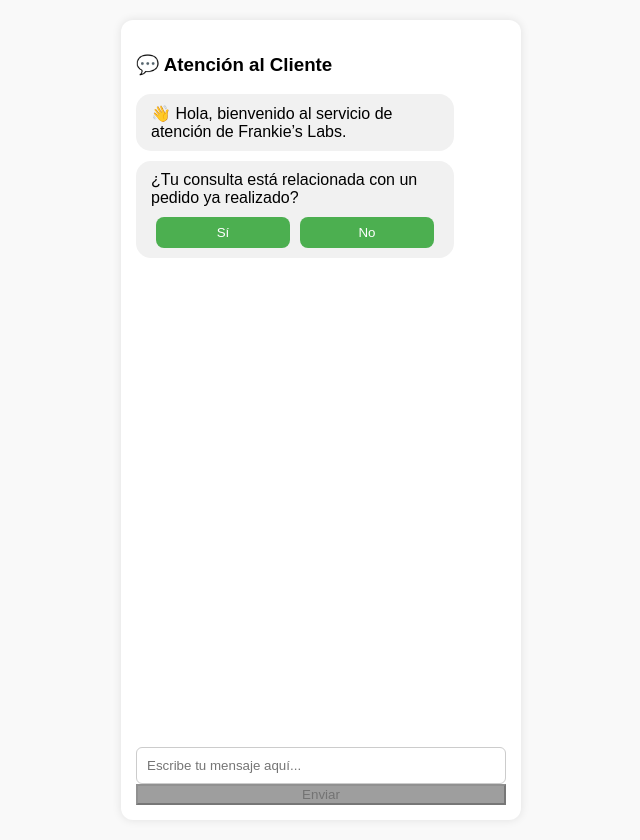
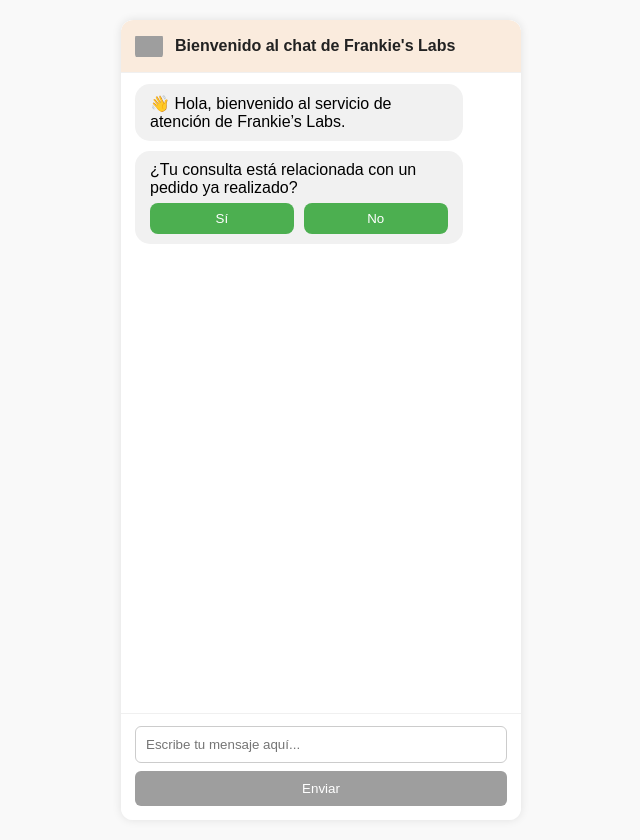
Before and after one commit to Carlos1528455454/frankieslabs-chatbot, a website: page public/index.html in a window 1280 px wide. Shown: the whole page, without its empty margins (319-959 px from the left). Drawn offline with Linux system fonts and the light colour scheme; grey boxes are pictures that could not be loaded.

Commit message:
Update index.html

```diff
--- a/public/index.html
+++ b/public/index.html
@@ -16,7 +16,6 @@
       max-width: 400px;
       width: 100%;
       margin: 20px auto;
-      padding: 15px;
       border: none;
       border-radius: 12px;
       background-color: white;
@@ -25,31 +24,55 @@
       flex-direction: column;
       height: 100vh;
       box-sizing: border-box;
+      overflow: hidden;
+    }
+
+    /* Header del chat */
+    .chat-header {
+      display: flex;
+      align-items: center;
+      gap: 12px;
+      padding: 12px 14px;
+      border-top-left-radius: 12px;
+      border-top-right-radius: 12px;
+      background: #FAEBDD; /* << Cambia aquí el color del header si quieres otro */
+      box-shadow: 0 1px 0 rgba(0,0,0,0.06);
+      z-index: 2;
+    }
+    .chat-header img {
+      width: 28px;
+      height: 28px;
+      border-radius: 6px;
+      object-fit: contain;
+      flex-shrink: 0;
+    }
+    .chat-header .title {
+      font-size: 16px;
+      font-weight: 700;
+      color: #222;
+      line-height: 1.2;
     }
 
     #messages {
       flex-grow: 1;
       overflow-y: auto;
-      margin-bottom: 10px;
+      padding: 12px 14px;
       display: flex;
       flex-direction: column;
-      padding-right: 10px;
+      gap: 10px;
     }
 
     .bubble {
       padding: 10px 15px;
       border-radius: 15px;
-      margin-bottom: 10px;
       max-width: 80%;
       word-wrap: break-word;
     }
-
     .message-user {
       background-color: #e0f7fa;
       align-self: flex-end;
       margin-left: auto;
     }
-
     .message-bot {
       background-color: #f1f1f1;
       align-self: flex-start;
@@ -59,12 +82,11 @@
     .button-group {
       display: flex;
       justify-content: space-between;
-      margin-top: 10px;
+      gap: 10px;
+      margin-top: 6px;
     }
-
     .chat-btn {
       flex: 1;
-      margin: 0 5px;
       padding: 8px;
       background-color: #4CAF50;
       color: white;
@@ -73,32 +95,43 @@
       cursor: pointer;
     }
 
+    /* Área de entrada */
+    .input-area {
+      display: flex;
+      flex-direction: column;
+      gap: 8px;
+      padding: 12px 14px 14px;
+      border-top: 1px solid rgba(0,0,0,0.06);
+      background: #fff;
+    }
     #inputMessage {
       width: 100%;
       padding: 10px;
       border-radius: 6px;
       border: 1px solid #ccc;
-      margin-top: 10px;
       box-sizing: border-box;
     }
 
-    /* Botón activo */
+    /* Botón activo/desactivo con transición */
+    #sendBtn {
+      width: 100%;
+      padding: 10px;
+      border: none;
+      border-radius: 6px;
+      color: #fff;
+      cursor: pointer;
+      transition: background-color 0.3s ease, box-shadow 0.3s ease;
+    }
     #sendBtn:enabled {
       background-color: #4CAF50;
-      transition: background-color 0.3s ease, box-shadow 0.3s ease;
     }
-
-    /* Botón activo con efecto al habilitarse */
     #sendBtn:enabled:hover {
       background-color: #45a049;
       box-shadow: 0 0 8px rgba(76, 175, 80, 0.5);
     }
-
-    /* Botón deshabilitado */
     #sendBtn:disabled {
       background-color: #9e9e9e;
       cursor: not-allowed;
-      transition: background-color 0.3s ease;
     }
 
     @media (max-width: 480px) {
@@ -106,18 +139,28 @@
         max-width: 95vw;
         height: 100vh;
         margin: 10px auto;
-        padding: 10px;
       }
+      .chat-header .title { font-size: 15px; }
+      .chat-header img { width: 26px; height: 26px; }
     }
   </style>
 </head>
 <body>
   <div id="chat" role="main" aria-label="Chat de atención al cliente">
-    <h3>💬 Atención al Cliente</h3>
+    <!-- Header con logo y título -->
+    <div class="chat-header">
+      <img src="https://www.frankieslabs.com/cdn/shop/files/logo-black.png" alt="Logo Frankie's Labs" />
+      <div class="title">Bienvenido al chat de Frankie's Labs</div>
+    </div>
+
+    <!-- Mensajes -->
     <div id="messages" aria-live="polite" aria-atomic="false"></div>
 
-    <input type="text" id="inputMessage" placeholder="Escribe tu mensaje aquí..." aria-label="Escribe tu mensaje" />
-    <button id="sendBtn" disabled>Enviar</button>
+    <!-- Área de entrada -->
+    <div class="input-area">
+      <input type="text" id="inputMessage" placeholder="Escribe tu mensaje aquí..." aria-label="Escribe tu mensaje" />
+      <button id="sendBtn" disabled>Enviar</button>
+    </div>
   </div>
 
   <script src="script.js"></script>
```
